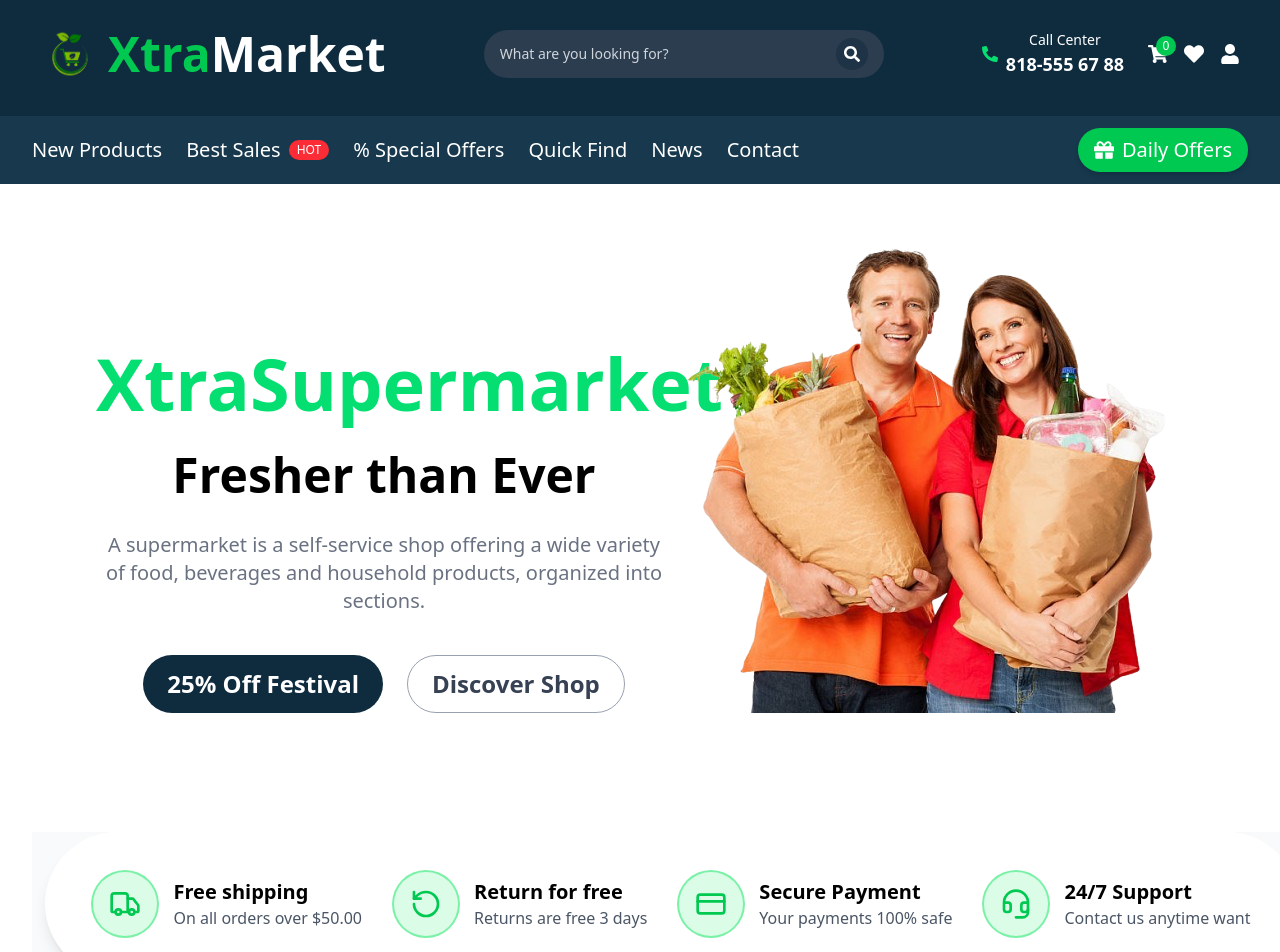
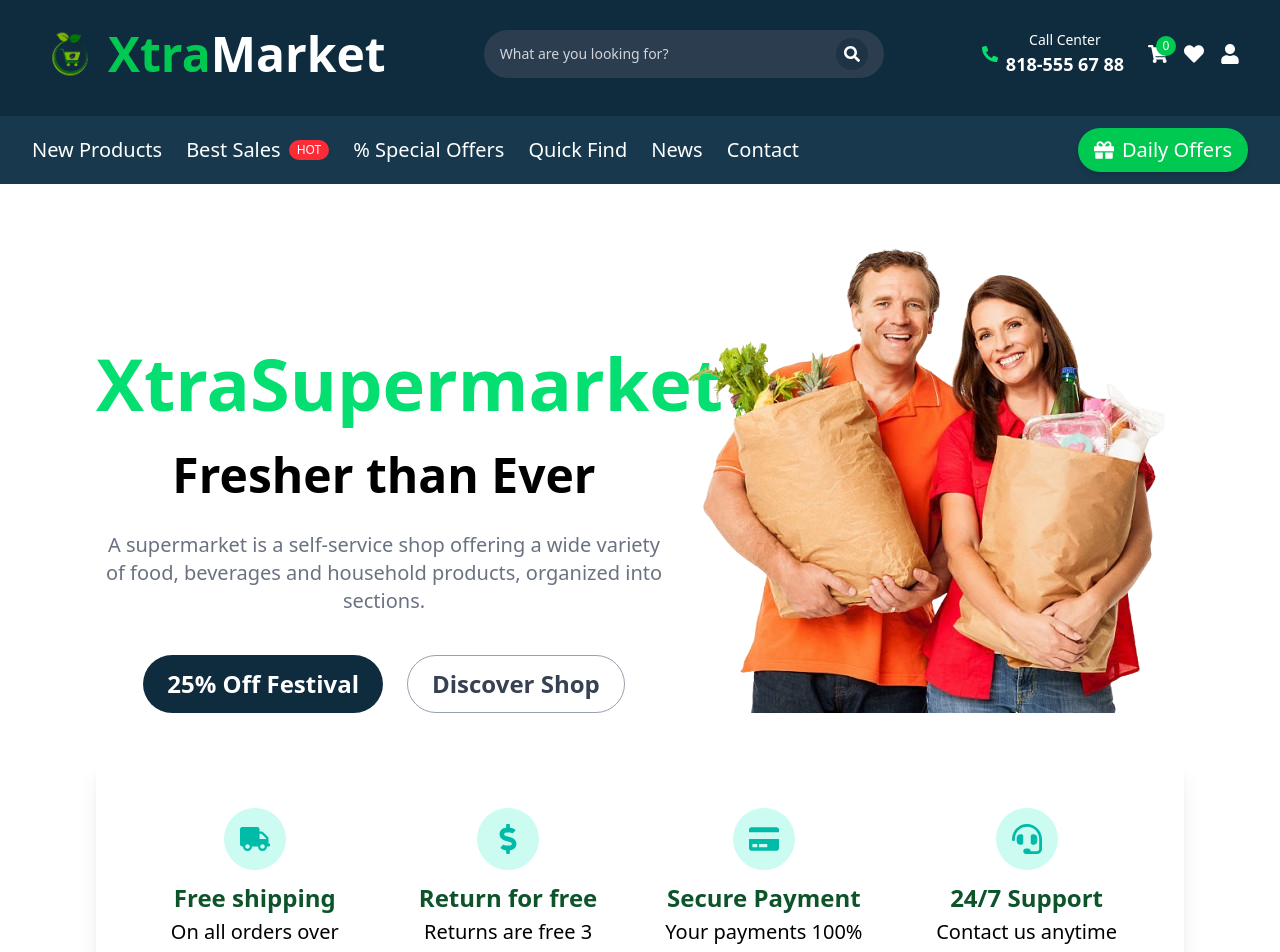
Before and after one commit to imasha100/SuperMarketProject-React, a React (Vite) app: page / in a window 1280 px wide. Shown: the top 952 px of the page. Built offline with nearby package versions, Linux system fonts and the light colour scheme.

Commit message:
Features.jsx

```diff
--- a/src/components/Feature.jsx
+++ b/src/components/Feature.jsx
@@ -1,45 +1,54 @@
 import React from 'react';
-import { Truck, RotateCcw, CreditCard, Headset } from 'lucide-react';
+import { FaTruck, FaDollarSign, FaCreditCard, FaHeadset } from 'react-icons/fa';
 
-const Feature = ({ icon: Icon, title, description }) => (
-  <div className="flex flex-col items-center p-4 text-center sm:flex-row sm:text-left">
-    <div className="flex h-16 w-16 items-center justify-center rounded-full bg-green-100 text-green-500 ring-2 ring-green-300">
-      <Icon size={32} />
+const features = [
+  {
+    icon: FaTruck,
+    title: 'Free shipping',
+    description: 'On all orders over $50.00',
+  },
+  {
+    icon: FaDollarSign,
+    title: 'Return for free',
+    description: 'Returns are free 3 days',
+  },
+  {
+    icon: FaCreditCard,
+    title: 'Secure Payment',
+    description: 'Your payments 100% safe',
+  },
+  {
+    icon: FaHeadset,
+    title: '24/7 Support',
+    description: 'Contact us anytime want',
+  },
+];
+
+const FeatureCard = ({ icon: Icon, title, description }) => (
+  <div className="flex flex-col items-center text-center p-4 rounded-3xl">
+    <div className="bg-teal-100 text-teal-500 rounded-full p-4 mb-3">
+      <Icon className="text-3xl" />
     </div>
-    <div className="mt-2 sm:ml-4 sm:mt-0">
-      <h3 className="text-xl font-semibold">{title}</h3>
-      <p className="text-gray-600">{description}</p>
-    </div>
+    <h3 className="text-2xl font-semibold text-green-900 mb-1">{title}</h3>
+    <p className="text-xl text-black">{description}</p>
   </div>
 );
 
-const FeatureSection = () => {
+const FeaturesSection = () => {
   return (
-    <div className="w-screen  flex items-center justify-center bg-gray-50">
-      <div className="flex max-w-7xl justify-between rounded-full bg-white px-8 py-6 shadow-lg flex-wrap">
-        <Feature
-          icon={Truck}
-          title="Free shipping"
-          description="On all orders over $50.00"
-        />
-        <Feature
-          icon={RotateCcw}
-          title="Return for free"
-          description="Returns are free 3 days"
-        />
-        <Feature
-          icon={CreditCard}
-          title="Secure Payment"
-          description="Your payments 100% safe"
-        />
-        <Feature
-          icon={Headset}
-          title="24/7 Support"
-          description="Contact us anytime want"
-        />
+    <div className="relative -mt-20 z-20 w-full px-4 md:px-8 lg:px-16 mb-16 rounded-full"> {/* -mt-20 to overlap with hero, z-20 to be on top */}
+      <div className="max-w-7xl mx-auto bg-white rounded-2xl shadow-xl p-6 md:p-8 lg:p-10 flex flex-col md:flex-row justify-around items-center space-y-6 md:space-y-0 md:space-x-6">
+        {features.map((feature, index) => (
+          <FeatureCard
+            key={index}
+            icon={feature.icon}
+            title={feature.title}
+            description={feature.description}
+          />
+        ))}
       </div>
     </div>
   );
 };
 
-export default FeatureSection;
+export default FeaturesSection;
```
